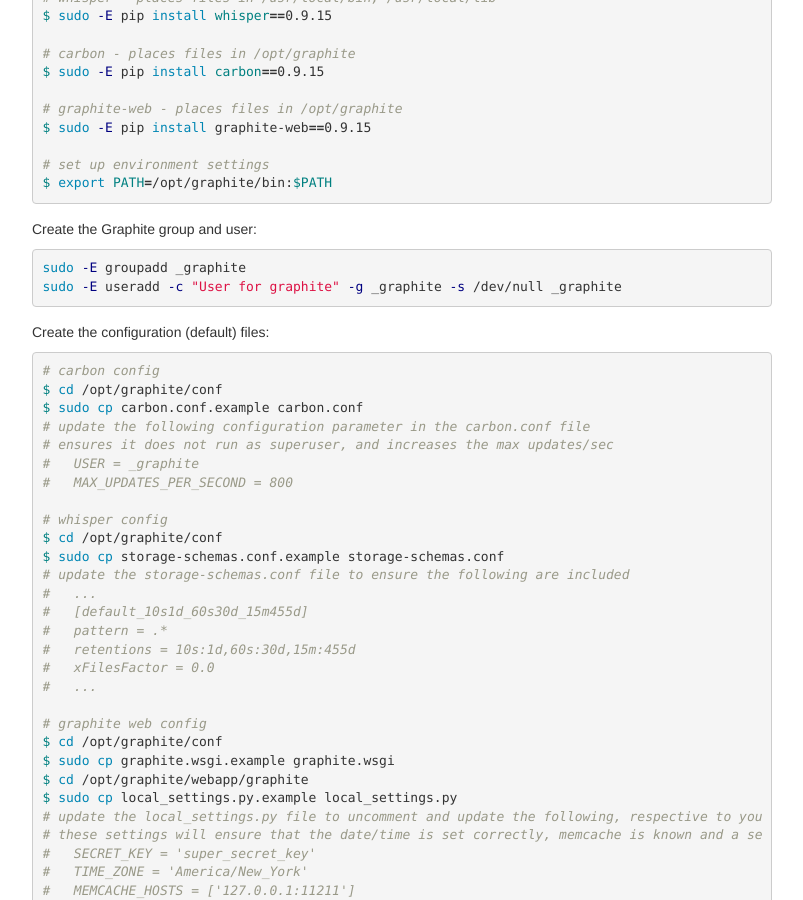
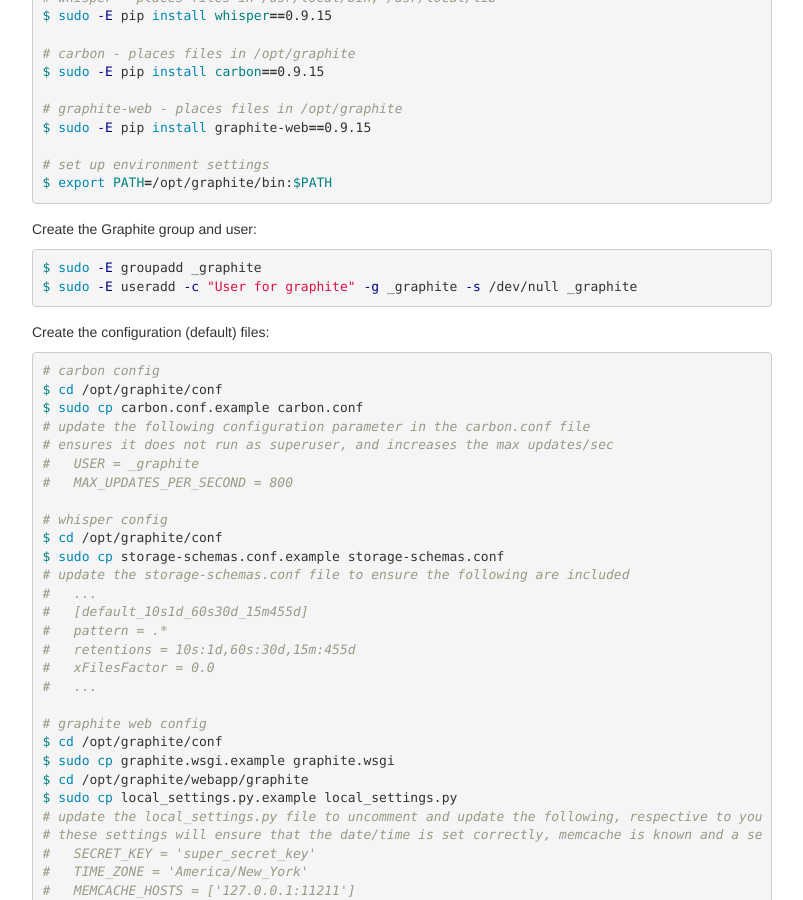
Before and after one commit to jekhokie/jekhokie.github.io, a Jekyll site: the page built from _posts/2016-08-25-installing-graphite-0-9-15.markdown, in a window 1280 px wide and 900 px high, scrolled down 900 px. Shown: the whole window, without its empty margins (238-1041 px from the left). Built offline with Jekyll 4.4.1, drawn with Linux system fonts in a browser that asks for light colours.

```diff
--- a/_posts/2016-08-25-installing-graphite-0-9-15.markdown
+++ b/_posts/2016-08-25-installing-graphite-0-9-15.markdown
@@ -59,8 +59,8 @@ $ export PATH=/opt/graphite/bin:$PATH
 Create the Graphite group and user:
 
 {% highlight bash %}
-sudo -E groupadd _graphite
-sudo -E useradd -c "User for graphite" -g _graphite -s /dev/null _graphite
+$ sudo -E groupadd _graphite
+$ sudo -E useradd -c "User for graphite" -g _graphite -s /dev/null _graphite
 {% endhighlight %}
 
 Create the configuration (default) files:
```
